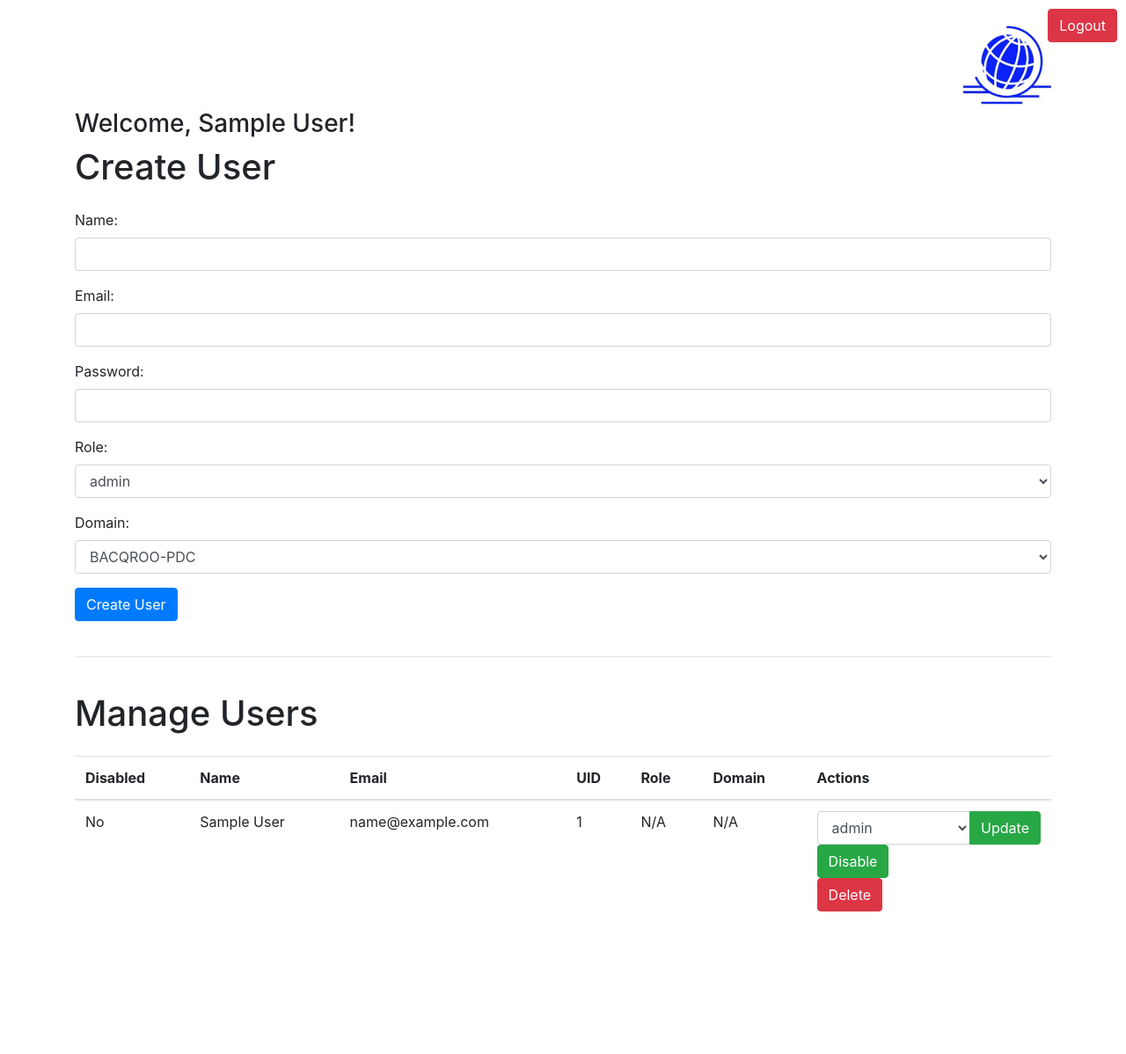
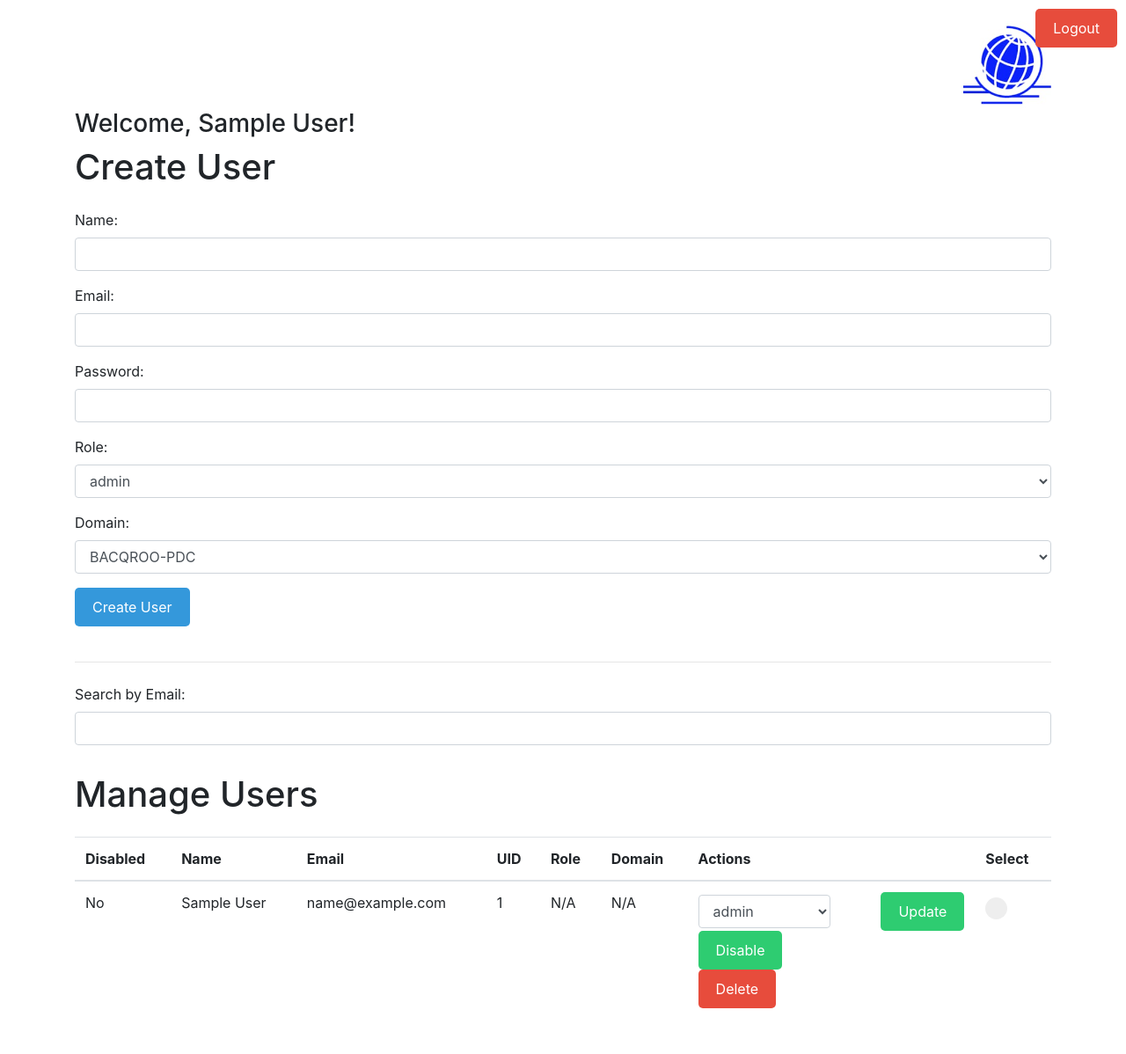
Before and after one commit to Reins981/AdminInterface, a Flask app: template templates/index.html in a window 1280 px wide. Shown: the whole page at 88% size. Before the commit the page ends 1036 px from the top, so only its background shows below. Run offline with Flask 3, Linux system fonts and the light colour scheme; the visitor is signed in with stand-in values (Sample User, id 1); the template is opened without the code that fills it: most values are stand-ins (such as "Sample title", 1, 10 or a date in 2020); some libraries are stand-ins or nearby versions.

Commit message:
Add search functionality

```diff
--- a/templates/index.html
+++ b/templates/index.html
@@ -15,6 +15,95 @@
             margin: 10px;
         }
     </style>
+    <style>
+    /* Style primary buttons */
+    .btn-primary {
+        background-color: #3498db;
+        color: white;
+        border: none;
+        padding: 10px 20px;
+        font-size: 16px;
+        border-radius: 5px;
+        cursor: pointer;
+    }
+
+    /* Style danger buttons */
+    .btn-danger {
+        background-color: #e74c3c;
+        color: white;
+        border: none;
+        padding: 10px 20px;
+        font-size: 16px;
+        border-radius: 5px;
+        cursor: pointer;
+    }
+
+    /* Style success buttons */
+    .btn-success {
+        background-color: #2ecc71;
+        color: white;
+        border: none;
+        padding: 10px 20px;
+        font-size: 16px;
+        border-radius: 5px;
+        cursor: pointer;
+    }
+    </style>
+    <style>
+    /* Style the checkbox container */
+    .checkbox-container {
+        display: inline-block;
+        position: relative;
+        padding-left: 35px; /* Adjust the spacing */
+        margin-bottom: 12px;
+        cursor: pointer;
+        font-size: 18px;
+        user-select: none;
+    }
+
+    /* Style the custom checkbox */
+    .checkbox-container input {
+        position: absolute;
+        opacity: 0;
+        cursor: pointer;
+    }
+
+    /* Style the checkmark */
+    .checkmark {
+        position: absolute;
+        top: 0;
+        left: 0;
+        height: 25px; /* Adjust the size */
+        width: 25px; /* Adjust the size */
+        background-color: #eee; /* Soft background color */
+        border-radius: 50%;
+    }
+
+    /* Style the checked state of the checkmark */
+    .checkbox-container input:checked ~ .checkmark {
+        background-color: #2196F3; /* Stylish color for checked state */
+    }
+
+    /* Style the checkmark icon */
+    .checkmark:after {
+        content: "";
+        position: absolute;
+        display: none;
+        top: 50%;
+        left: 50%;
+        transform: translate(-50%, -50%);
+        width: 12px; /* Adjust the size */
+        height: 12px; /* Adjust the size */
+        border-radius: 50%;
+        background: white;
+    }
+
+    /* Display the checkmark icon when the checkbox is checked */
+    .checkbox-container input:checked ~ .checkmark:after {
+        display: block;
+    }
+    </style>
+
 </head>
 <body>
     <div class="container">
@@ -77,6 +166,11 @@
 
         <hr>
 
+        <div class="py-2">
+            <label for="searchEmail">Search by Email:</label>
+            <input type="text" id="searchEmail" class="form-control" onkeyup="filterUsers()">
+        </div>
+
         <div class="py-4">
             <h1 class="mb-4">Manage Users</h1>
             <table class="table">
@@ -89,6 +183,7 @@
                         <th>Role</th>
                         <th>Domain</th>
                         <th>Actions</th>
+                        <th>Select</th>
                     </tr>
                 </thead>
                 <tbody>
@@ -103,7 +198,7 @@
                             {% endif %}
                         </td>
                         <td>{{ user.display_name }}</td>
-                        <td>{{ user.email }}</td>
+                        <td class="email-cell">{{ user.email }}</td>
                         <td>{{ user.uid }}</td>
                         <td class="row-cell">
                             <!-- Display the current role -->
@@ -124,26 +219,33 @@
                         <td>
                             <form method="POST" onsubmit="updateUserRole('{{ user.uid }}'); return false;">
                                 <input type="hidden" name="uid" value="{{ user.uid }}">
-                                <div class="input-group">
-                                    <select id="newRoleDropdown" class="form-control">
+                                <div class="d-flex justify-content-between align-items-center">
+                                    <select id="newRoleDropdown" class="form-control" style="width: 150px;">
                                         <option value="admin">admin</option>
                                         <option value="client">client</option>
                                     </select>
                                     <div class="input-group-append">
-                                        <button type="submit" class="btn btn-success">Update</button>
+                                        <button type="submit" class="btn btn-success ml-2">Update</button>
                                     </div>
                                 </div>
                             </form>
                             <form method="POST" onsubmit="updateUserStatus('{{ user.uid }}', 'toggle_disable'); return false;">
                                 <input type="hidden" name="uid" value="{{ user.uid }}">
                                 <input type="hidden" name="action" value="toggle_disable">
-                                <button type="submit" class="btn btn-{{ 'danger' if user.disabled else 'success' }}">
+                                <button type="submit" class="btn btn-{{ 'danger' if user.disabled else 'success' }} btn-sm">
                                     {{ 'Enable' if user.disabled else 'Disable' }}
                                 </button>
                             </form>
                             <form method="POST" action="/delete_user/{{ user.uid }}">
-                                <button type="submit" class="btn btn-danger">Delete</button>
+                                <button type="submit" class="btn btn-danger btn-sm">Delete</button>
                             </form>
+                        </td>
+                       <td>
+                            <!-- Add a checkbox for selecting users with custom styling -->
+                            <label class="checkbox-container">
+                                <input type="checkbox" class="user-checkbox" data-uid="{{ user.uid }}">
+                                <span class="checkmark"></span>
+                            </label>
                         </td>
                     </tr>
                     {% endfor %}
@@ -217,7 +319,7 @@
         function updateTableRow(user, updateString) {
             const tableRow = document.querySelector(`tr[data-uid="${user.uid}"]`);
             if (tableRow) {
-                if (updateString === "UpdateUserStatus") {
+                if (updateString == "UpdateUserStatus") {
                     const disabledCell = tableRow.querySelector('.disabled-cell');
                     disabledCell.textContent = user.disabled ? 'Yes' : 'No';
                 } else {
@@ -239,6 +341,21 @@
             fetch('/clear_error_message', { method: 'POST' });
         }
     </script>
+    <script>
+        function filterUsers() {
+            const searchInput = document.getElementById('searchEmail').value.toLowerCase();
+            const tableRows = document.querySelectorAll('tbody tr');
+
+            tableRows.forEach(row => {
+                const emailCell = row.querySelector('.email-cell');
+                if (emailCell.textContent.toLowerCase().includes(searchInput)) {
+                    row.style.display = 'table-row';
+                } else {
+                    row.style.display = 'none';
+                }
+            });
+        }
+    </script>
 
     <!-- Include jQuery -->
     <script src="https://code.jquery.com/jquery-3.6.0.min.js"></script>
```
